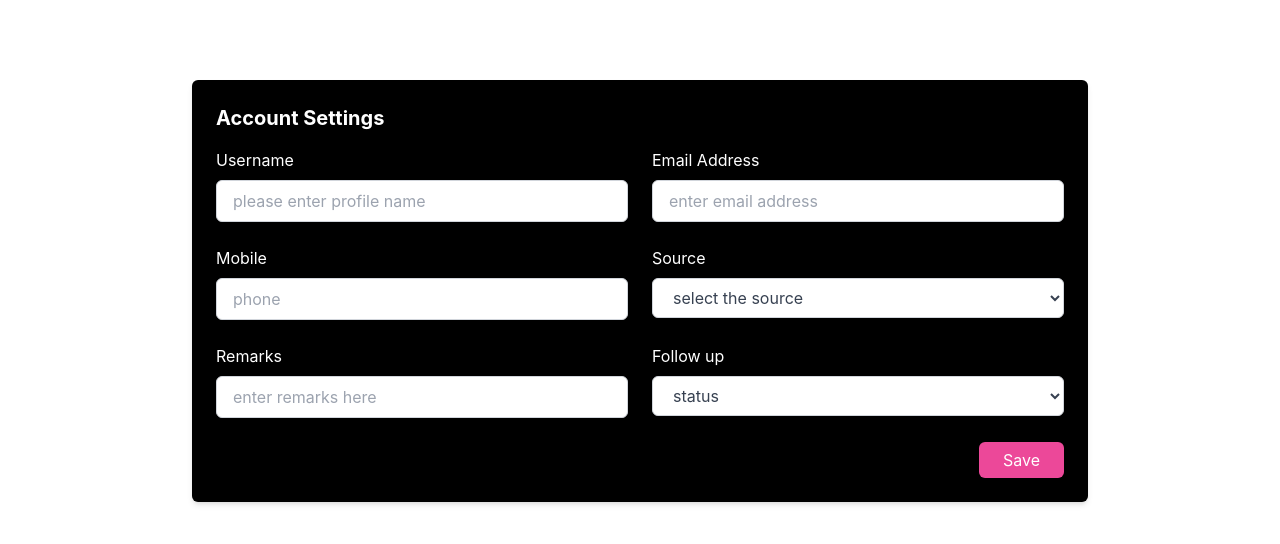
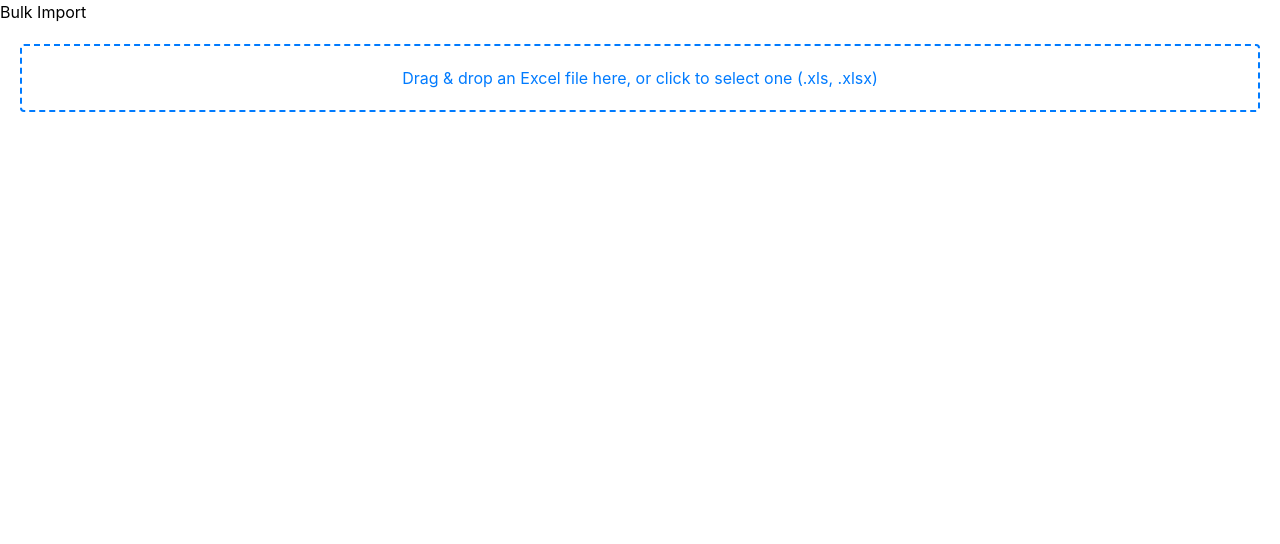
Before and after one commit to kdidrees/crm, a React (Create React App) app: page / in a window 1280 px wide. Shown: the top 544 px of the page. Built offline with nearby package versions, Linux system fonts and the light colour scheme.

Commit message:
update in bulk import

```diff
--- a/package.json
+++ b/package.json
@@ -10,6 +10,7 @@
     "axios": "^1.7.3",
     "react": "^18.3.1",
     "react-dom": "^18.3.1",
+    "react-dropzone": "^14.2.3",
     "react-hook-form": "^7.52.2",
     "react-redux": "^9.1.2",
     "react-scripts": "5.0.1",
--- a/src/App.css
+++ b/src/App.css
@@ -13,6 +13,21 @@
     animation: App-logo-spin infinite 20s linear;
   }
 }
+
+.dropzone {
+  border: 2px dashed #007bff;
+  border-radius: 4px;
+  padding: 20px;
+  text-align: center;
+  cursor: pointer;
+  margin: 20px;
+}
+
+.dropzone p {
+  margin: 0;
+  color: #007bff;
+}
+
 
 .App-header {
   background-color: #282c34;
--- a/src/App.js
+++ b/src/App.js
@@ -1,8 +1,12 @@
 import "./App.css";
-import LeadForm from "./components/LeadForm";
+import Bulkimport from "./components/Bulkimport";
 
 function App() {
-  return <LeadForm />;
+  return (
+    <>
+      <Bulkimport />
+    </>
+  );
 }
 
 export default App;
--- /dev/null
+++ b/src/components/Bulkimport.jsx
@@ -0,0 +1,26 @@
+import React from "react";
+import { useDropzone } from "react-dropzone";
+
+export default function Bulkimport() {
+  const { getRootProps, getInputProps } = useDropzone({
+    accept: [".xlsx", ".xls"],
+    onDrop: (acceptedFiles) => handleUpload(acceptedFiles[0]),
+  });
+
+  const handleUpload = async (file) => {
+    const formData = new FormData();
+    formData.append("file", file);
+  };
+  return (
+    <div>
+      <h1>Bulk Import</h1>
+
+      <div {...getRootProps()} className="dropzone">
+        <input {...getInputProps()} />
+        <p>
+          Drag & drop an Excel file here, or click to select one (.xls, .xlsx)
+        </p>
+      </div>
+    </div>
+  );
+}
```
Also changed, not shown: 1 other file (tests, documents, lock files or other folders).
